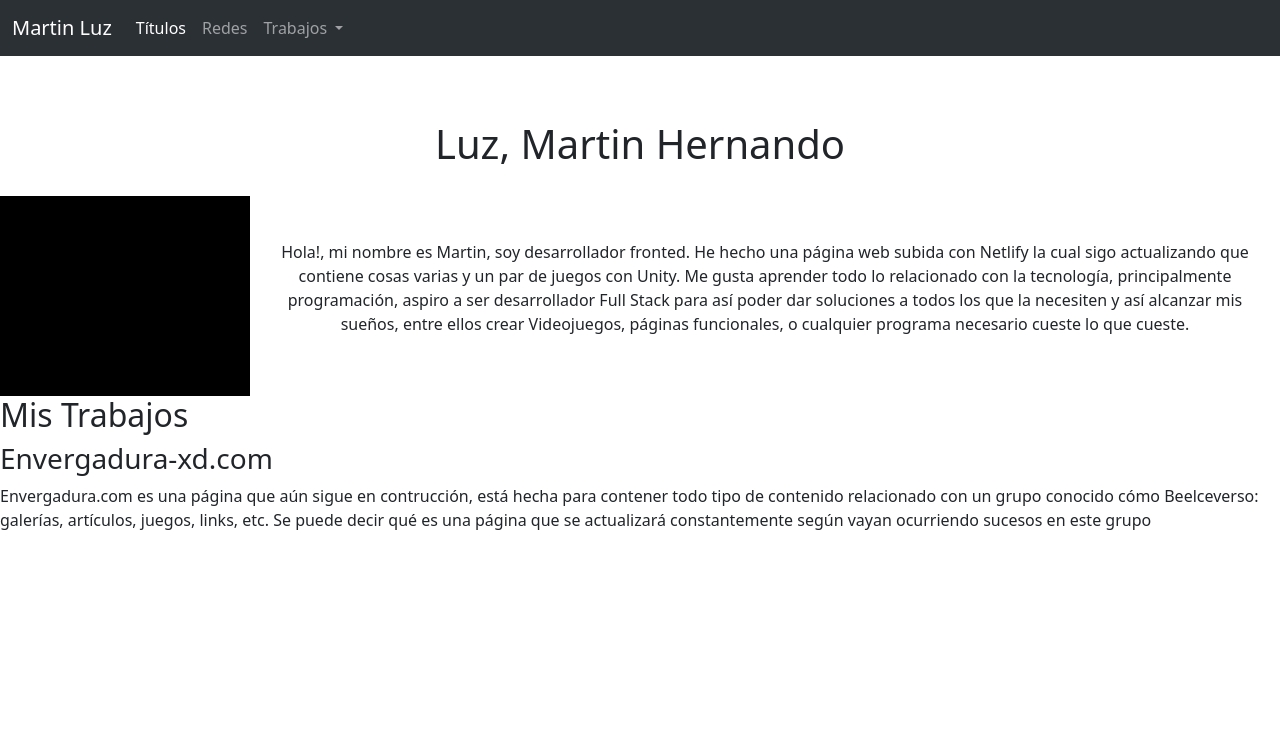
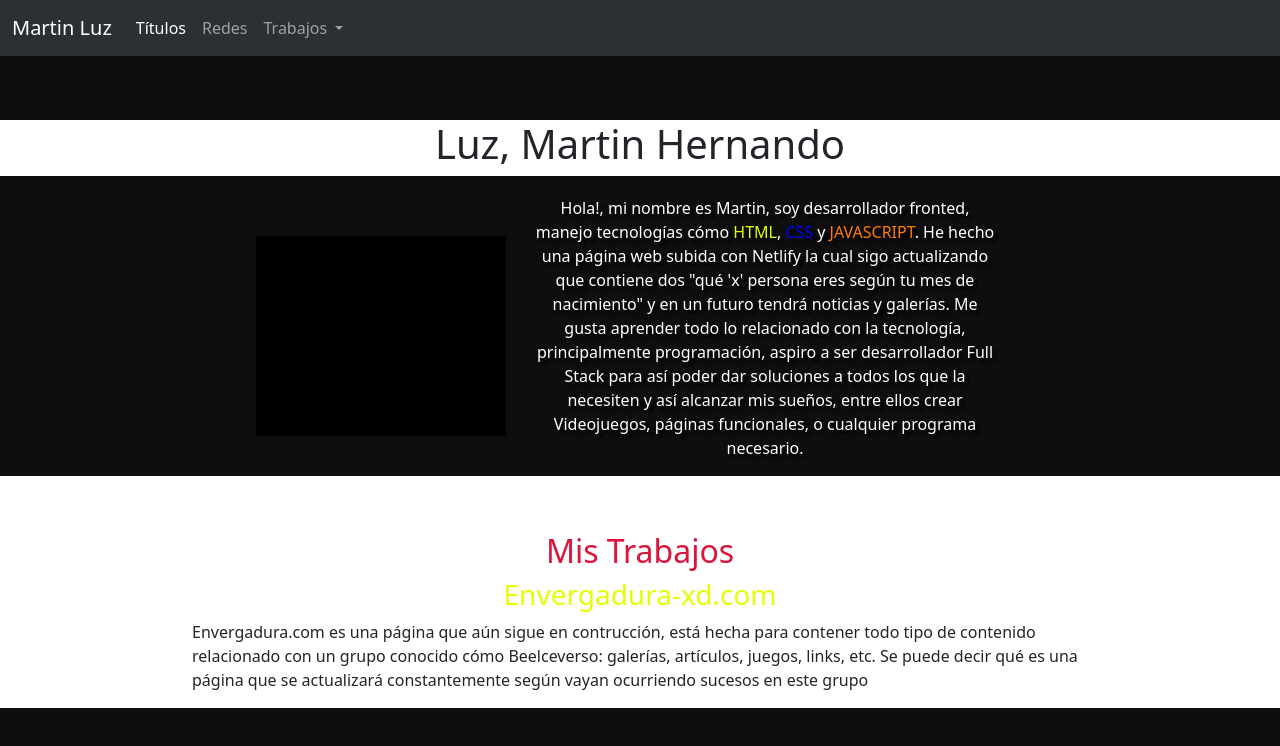
Before and after one commit to MartinHernandoLuz/CV_web, a plain HTML site: page index.html in a window 1280 px wide. Drawn offline with nearby package versions, Linux system fonts and the light colour scheme.

Commit message:
aspecto mejorado

```diff
--- a/index.html
+++ b/index.html
@@ -52,16 +52,17 @@
                 <div class="foto"></div>
 
                 <div class="sobreMi">
-                   <p class="p_sobreMi">Hola!, mi nombre es Martin, soy desarrollador fronted.
+                   <p class="p_sobreMi">Hola!, mi nombre es Martin, soy desarrollador fronted, manejo
+                    tecnologías cómo <span>HTML</span>, <span>CSS</span> y <span>JAVASCRIPT</span>.
                     He hecho una página web
                     subida con Netlify la cual sigo
-                    actualizando que contiene cosas varias y un par de juegos con Unity.
+                    actualizando que contiene dos "qué 'x' persona eres según tu mes de nacimiento"
+                    y en un futuro tendrá noticias y galerías.
                      Me gusta aprender todo lo relacionado con
                     la tecnología, principalmente programación, aspiro a
                     ser desarrollador Full Stack para así poder dar soluciones
                     a todos los que la necesiten y así alcanzar mis sueños, entre
-                    ellos crear Videojuegos, páginas funcionales, o cualquier programa necesario
-                    cueste lo que cueste.</p>
+                    ellos crear Videojuegos, páginas funcionales, o cualquier programa necesario.</p>
                 </div>
               </div>
         </header>
@@ -71,7 +72,7 @@
           <article class="mis_trabajos">
             <section>
               <h2>Mis Trabajos</h2>
-              <h3>Envergadura-xd.com</h3>
+              <h3><a href="https://envergadura-xd.netlify.app" target="_blank">Envergadura-xd.com</a></h3>
               <p>Envergadura.com es una página que aún sigue en contrucción, está hecha para contener
                 todo tipo de contenido relacionado con un grupo conocido cómo Beelceverso: galerías, artículos, juegos, links, etc. Se puede decir qué es una página que se actualizará constantemente según
                 vayan ocurriendo sucesos en este grupo
--- a/style.css
+++ b/style.css
@@ -1,3 +1,7 @@
+html {
+    background-color: rgb(14, 14, 14);
+    color: white;
+}
 h1 {
     margin-top: 15vh;
     text-align: center;
@@ -5,9 +9,13 @@ h1 {
 
 /*mi foto con un sobre mi*/
 .foto_y_sobreMi {
+    background-color: rgb(14, 14, 14);
+    color: white;
+
     display: flex;
     flex-wrap: wrap;
     padding-top: 20px;
+    padding: 20px 20vw 0 20vw;
 
     justify-content: center;
     align-items: center;
@@ -30,6 +38,54 @@ h1 {
 .p_sobreMi {
     text-align: center;
     padding: 0 25px 0 25px;
+
+    filter: drop-shadow(4px 4px 1px black);
 }
 
-/**/
+span:nth-child(1){
+    color: #e5ff00;
+}
+span:nth-child(2){
+    color: blue;
+}
+span:nth-child(3){
+    color: #ff7b00;
+}
+
+span:nth-child(1):hover {
+
+    filter: drop-shadow(1px 1px 4px white);
+}
+span:nth-child(2):hover {
+    filter: drop-shadow(1px 1px 4px white);
+}
+span:nth-child(3):hover {
+    filter: drop-shadow(1px 1px 4px white);
+}
+/*********************************************/
+
+.mis_trabajos {
+    margin: 7vh 15vw 0 15vw;
+
+}
+
+.mis_trabajos section {
+    display: flex;
+    justify-content: center;
+    align-items: center;
+    flex-direction: column;
+}
+
+.mis_trabajos section h2 {
+    color: crimson;
+}
+.mis_trabajos section h3 a {
+    text-decoration: none;
+    color: #e5ff00;
+}
+
+.mis_trabajos section h3 a:hover {
+    text-decoration: none;
+    color: #ffffff;
+    filter: drop-shadow(3px 3px 2px black);
+}
```
